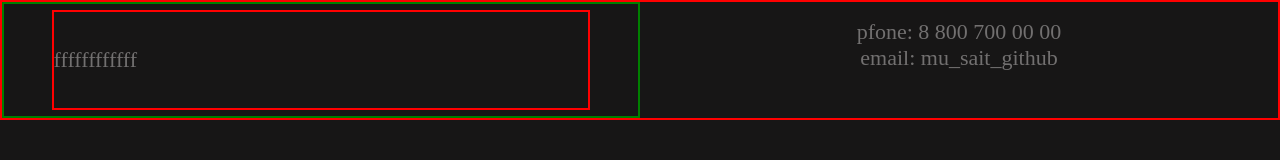
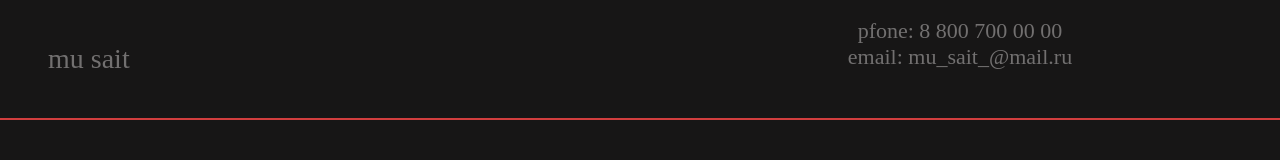
Before and after one commit to i-new-user/js, a plain HTML site: page index.html in a window 1280 px wide. Drawn offline with Linux system fonts and the light colour scheme.

```diff
--- a/css/style_header.css
+++ b/css/style_header.css
@@ -2,13 +2,12 @@
     display: flex;
     min-width: 100vw;
     min-height: 15vh;
-    border: 2px solid red;
+    border-bottom: 2px solid rgb(210, 62, 62);
 }
 
 .header_left_item{
     display: flex;
     align-items: center;
-    border: 2px solid green;
     min-width: 50%;
     min-height: 100%;
 }
@@ -18,8 +17,7 @@
     align-items: center;
     min-width: 85%;
     min-height: 90%;
-    font-size: 22px;
-    border: 2px solid red;
+    font-size: 28px;
 }
 .header_right_item{
     display: flex;
--- a/index.html
+++ b/index.html
@@ -13,7 +13,7 @@
         <header class="header">
             <div class="header_left_item">
                 <div class="wrapper_header_left_item">
-                    ffffffffffff
+                    mu sait
                 </div>
 
             </div>
@@ -23,7 +23,7 @@
                         pfone: 8 800 700 00 00
                      </div>
                      <div class="header_right_item_email">
-                         email: mu_sait_github
+                         email: mu_sait_@mail.ru
                      </div>
                 </div>
             </div>
```
Also changed, not shown: 1 other file.
